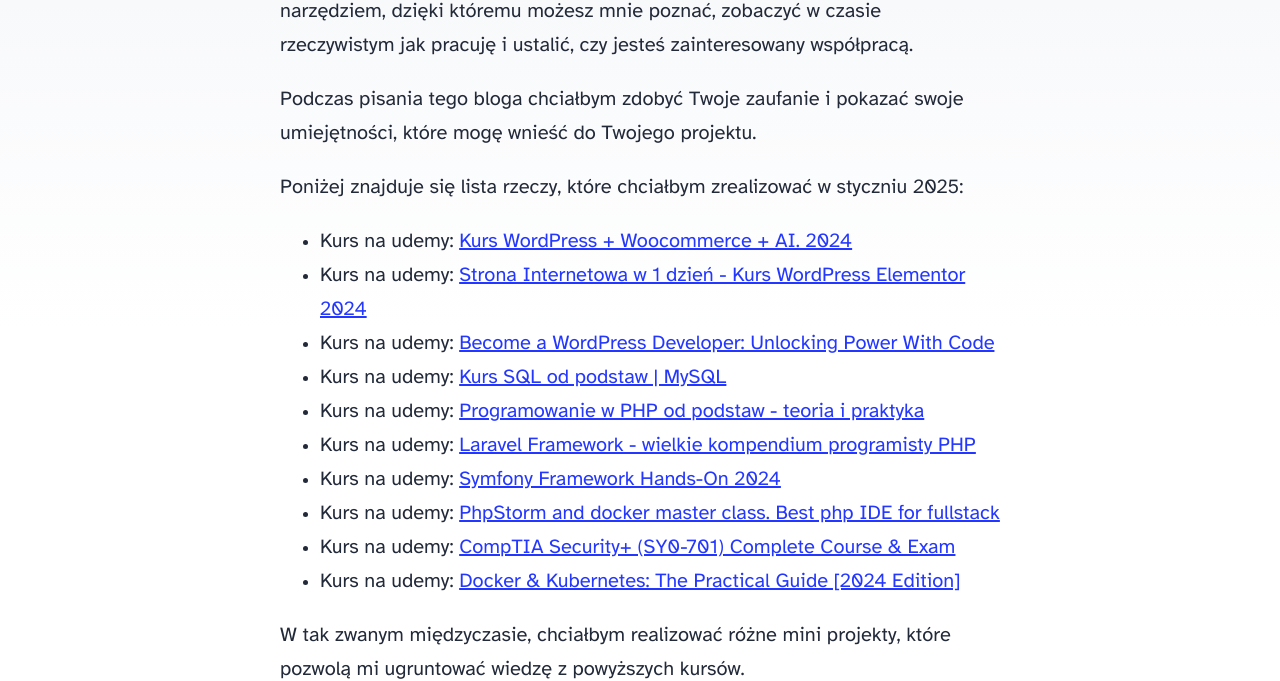
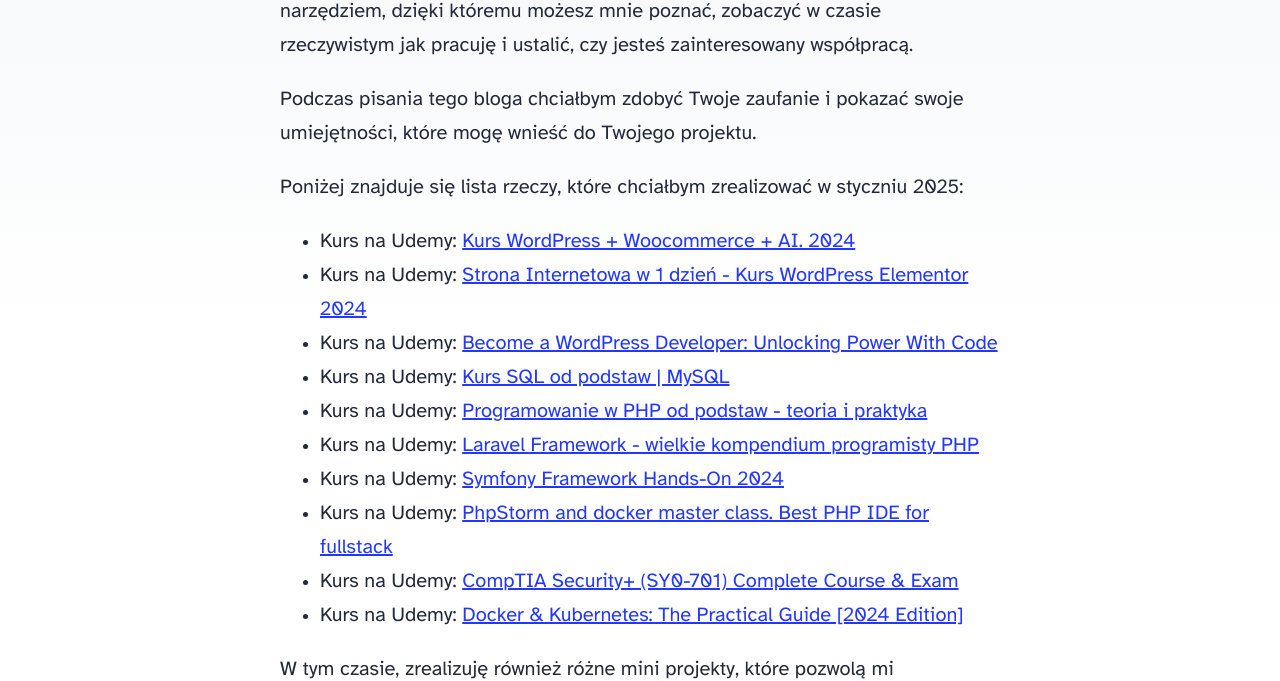
Before and after one commit to woolf1717/bartekszukapracy, an Astro site: page / in a window 1280 px wide. Shown: the part 272-953 px from the top of the page. Built offline with nearby package versions, Linux system fonts and the light colour scheme; Astro itself is replaced by a stand-in of ours.

Commit message:
fix: typos

```diff
--- a/src/pages/about.astro
+++ b/src/pages/about.astro
@@ -9,8 +9,8 @@
 	heroImage="/blog-placeholder-about.jpg"
 >
 	<p>
-	Na dzień dzisiejszy mam 27 lat. Około rok temu podjąłem decyzję o rezygnacji z pracy nie związanej z IT (pracowałem na słuchawce w dziale sprzedaży, dużej sieci komórkowej) i zacząłem uczyć się programowania w wydaniu full-time. Swoją przygodę z programowaniem zacząłem od języka JavaScript, Reacta i Next.js. W międzczasie zrealizowałem kilka projektów, które pomogły mi zdobyć doświadczenie i skończyłem studia. Przerobiłem również wiele kursów kohortowych jak i szkoleń online. Pisanie kodu i tworzenie rozwiązań internetowych sprawia mi dużo przyjemności. W związku z tym chciałbym zacząć przekładać swoją wiedzę na wdrażanie realnych rozwiązań. </p>
-	<p>Szukanie pracy w IT jest wyzwaniem, z którym zmagam się od kilku ładnych miesięcy i na ten moment nie znalazłem pracy, która spełniałaby moje oczekiwania. Doszedłem do wniosku, że dobrym pomysłem jest stworzenie strony, na której będę mógł udostępnić swoje doświadczenia i umiejętności. Liczę, że taki format będzię świadectwem mojego zaangażawania i czymś niespotykanym, dzięki czemu wyróżnię się wśród tłumu aplikujących.
+	Na dzień dzisiejszy mam 27 lat. Około rok temu podjąłem decyzję o rezygnacji z pracy nie związanej z IT (pracowałem na w dziale sprzedaży, dużej sieci komórkowej) i zacząłem uczyć się programowania w wydaniu full-time. Swoją przygodę z programowaniem zacząłem od języka JavaScript, Reacta i Next.js. W międzczasie zrealizowałem kilka projektów, które pomogły mi zdobyć doświadczenie i skończyłem studia. Przerobiłem również wiele kursów kohortowych jak i szkoleń online. Pisanie kodu i tworzenie rozwiązań internetowych sprawia mi dużo przyjemności. W związku z tym chciałbym zacząć przekładać swoją wiedzę na wdrażanie realnych rozwiązań. </p>
+	<p>Szukanie pracy w IT jest wyzwaniem, z którym zmagam się od kilku miesięcy i na ten moment nie znalazłem pracy, która spełniałaby moje oczekiwania. Doszedłem do wniosku, że dobrym pomysłem jest stworzenie strony, na której będę mógł udostępnić swoje doświadczenia i umiejętności. Liczę, że taki format będzie świadectwem mojego zaangażowania i czymś niespotykanym, dzięki czemu wyróżnię się wśród tłumu aplikujących.
 	</p>
 	<p>Moje linki:</p>
 	<p>Profil github: <a href="https://github.com/woolf1717" target="_blank">woolf1717</a> </br>Profil na linkedin: <a href="https://www.linkedin.com/in/bartosz-stpiczynski-web-developer/" target="_blank">bartosz-stpiczynski-web-developer</a></br>
--- a/src/pages/index.astro
+++ b/src/pages/index.astro
@@ -15,31 +15,31 @@
 		<main>
 			<h1>🧑‍🚀 Cześć!</h1>
 			<p>
-				Witam na oficjalny blogu <a href="https://bartekszukapracy.pl/">bartekszukapracy</a> napisanym w ASTRO. Ten blog jest narzędziem, dzięki któremu możesz mnie poznać, zobaczyć w czasie rzeczywistym jak pracuję i ustalić, czy jesteś zainteresowany współpracą.
+				Witam na oficjalnym blogu <a href="https://bartekszukapracy.pl/">bartekszukapracy</a> napisanym w ASTRO. Ten blog jest narzędziem, dzięki któremu możesz mnie poznać, zobaczyć w czasie rzeczywistym jak pracuję i ustalić, czy jesteś zainteresowany współpracą.
 			</p>
 			<p>
 				Podczas pisania tego bloga chciałbym zdobyć Twoje zaufanie i pokazać swoje umiejętności, które mogę wnieść do Twojego projektu.
 			</p>
 			<p>Poniżej znajduje się lista rzeczy, które chciałbym zrealizować w styczniu 2025:</p>
 			<ul>
-				<li>Kurs na udemy: <a href="https://www.udemy.com/course/kurs-wordpress-woocommerce-z-certyfikatem/?couponCode=24T7MT123024">Kurs WordPress + Woocommerce + AI. 2024</a></li>
-				<li>Kurs na udemy: <a href="https://www.udemy.com/course/strona-internetowa-w-dzien-kurs-wordpress/?couponCode=24T7MT123024">Strona Internetowa w 1 dzień - Kurs WordPress Elementor 2024</a></li>
-				<li>Kurs na udemy: <a href="https://www.udemy.com/course/become-a-wordpress-developer-php-javascript/?couponCode=24T7MT123024">Become a WordPress Developer: Unlocking Power With Code</a></li>
-				<li>Kurs na udemy: <a href="https://www.udemy.com/course/kurs-sql-od-podstaw/?couponCode=24T7MT123024">Kurs SQL od podstaw | MySQL</a></li>
-				<li>Kurs na udemy: <a href="https://www.udemy.com/course/kurs-programowanie-w-php/?couponCode=24T7MT123024">Programowanie w PHP od podstaw - teoria i praktyka</a></li>
-				<li>Kurs na udemy: <a href="https://www.udemy.com/course/kurs-laravel-framework/?couponCode=24T7MT123024">Laravel Framework - wielkie kompendium programisty PHP</a></li>
-				<li>Kurs na udemy: <a href="https://www.udemy.com/course/symfony-framework-hands-on/?couponCode=24T7MT123024">Symfony Framework Hands-On 2024</a></li>
-				<li>Kurs na udemy: <a href="https://www.udemy.com/course/become-a-wordpress-developer-php-javascript/?couponCode=24T7MT123024">PhpStorm and docker master class. Best php IDE for fullstack</a></li>
-				<li>Kurs na udemy: <a href="https://www.udemy.com/course/securityplus/?couponCode=24T7MT123024">CompTIA Security+ (SY0-701) Complete Course & Exam</a></li>
-				<li>Kurs na udemy: <a href="https://www.udemy.com/course/docker-kubernetes-the-practical-guide/?couponCode=24T7MT123024">Docker & Kubernetes: The Practical Guide [2024 Edition]</a></li>
+				<li>Kurs na Udemy: <a href="https://www.udemy.com/course/kurs-wordpress-woocommerce-z-certyfikatem/?couponCode=24T7MT123024">Kurs WordPress + Woocommerce + AI. 2024</a></li>
+				<li>Kurs na Udemy: <a href="https://www.udemy.com/course/strona-internetowa-w-dzien-kurs-wordpress/?couponCode=24T7MT123024">Strona Internetowa w 1 dzień - Kurs WordPress Elementor 2024</a></li>
+				<li>Kurs na Udemy: <a href="https://www.udemy.com/course/become-a-wordpress-developer-php-javascript/?couponCode=24T7MT123024">Become a WordPress Developer: Unlocking Power With Code</a></li>
+				<li>Kurs na Udemy: <a href="https://www.udemy.com/course/kurs-sql-od-podstaw/?couponCode=24T7MT123024">Kurs SQL od podstaw | MySQL</a></li>
+				<li>Kurs na Udemy: <a href="https://www.udemy.com/course/kurs-programowanie-w-php/?couponCode=24T7MT123024">Programowanie w PHP od podstaw - teoria i praktyka</a></li>
+				<li>Kurs na Udemy: <a href="https://www.udemy.com/course/kurs-laravel-framework/?couponCode=24T7MT123024">Laravel Framework - wielkie kompendium programisty PHP</a></li>
+				<li>Kurs na Udemy: <a href="https://www.udemy.com/course/symfony-framework-hands-on/?couponCode=24T7MT123024">Symfony Framework Hands-On 2024</a></li>
+				<li>Kurs na Udemy: <a href="https://www.udemy.com/course/become-a-wordpress-developer-php-javascript/?couponCode=24T7MT123024">PhpStorm and docker master class. Best PHP IDE for fullstack</a></li>
+				<li>Kurs na Udemy: <a href="https://www.udemy.com/course/securityplus/?couponCode=24T7MT123024">CompTIA Security+ (SY0-701) Complete Course & Exam</a></li>
+				<li>Kurs na Udemy: <a href="https://www.udemy.com/course/docker-kubernetes-the-practical-guide/?couponCode=24T7MT123024">Docker & Kubernetes: The Practical Guide [2024 Edition]</a></li>
 			</ul>
-			<p>W tak zwanym międzyczasie, chciałbym realizować różne mini projekty, które pozwolą mi ugruntować wiedzę z powyższych kursów.</p>
+			<p>W tym czasie, zrealizuję również różne mini projekty, które pozwolą mi ugruntować wiedzę z powyższych kursów.</p>
 			<p>
 				Postaram się, aby wpisy wnosiły wartość merytoryczną oraz były humorystyczne! Jeśli masz do mnie jakieś pytania, <a href="https://bartoszstpiczynski.pl/contact"
 					>to zapraszam do kontaktu.
 				</a>
 			</p>
-			<p>A teraz muszę lecieć do pracy, bo właśnie wykupiłem 10 kursów na udemy, o łącznej długości 235 godzin!😱</p>
+			<p>A teraz muszę lecieć do pracy, bo właśnie wykupiłem 10 kursów na Udemy, o łącznej długości 235 godzin! 😱</p>
 
 		</main>
 		<Footer />
```
